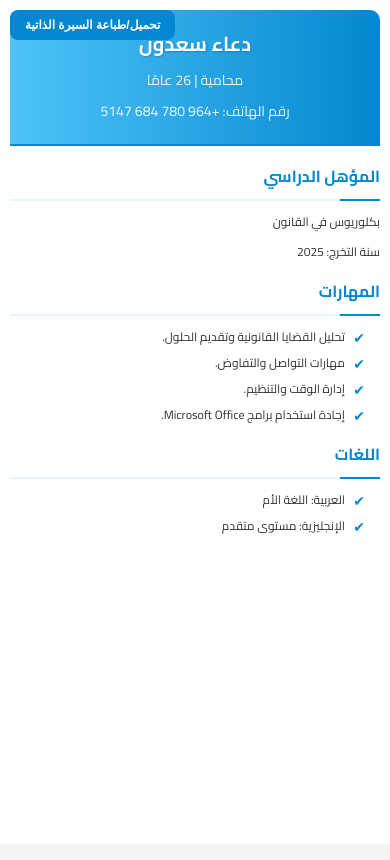
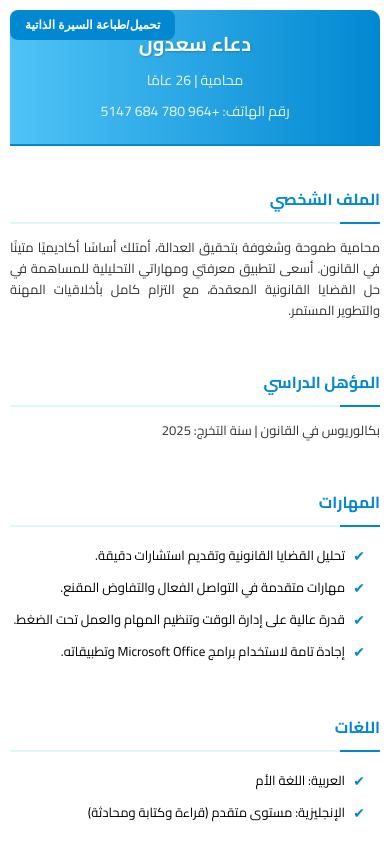
Before and after one commit to Fadhelalrayes/snake, a plain HTML site: page index.html in a window 390 px wide. Drawn offline with Linux system fonts and the light colour scheme.

Commit message:
Update index.html

```diff
--- a/index.html
+++ b/index.html
@@ -17,13 +17,14 @@
         }
 
         .cv-container {
-            width: 210mm; /* حجم A4 */
-            min-height: 297mm; /* حجم A4 */
+            width: 210mm; /* A4 width */
+            height: 297mm; /* A4 height */
             background: #ffffff;
             box-shadow: 0 0 20px rgba(0, 0, 0, 0.1);
             padding: 15mm;
             box-sizing: border-box;
-            overflow: hidden; /* منع التجاوز */
+            display: flex;
+            flex-direction: column;
             position: relative;
         }
 
@@ -51,7 +52,7 @@
         }
 
         .cv-section {
-            margin: 15px 0;
+            margin: 10px 0;
         }
 
         .cv-section h2 {
@@ -73,10 +74,13 @@
             right: 0;
         }
 
-        .cv-section p, .cv-section ul {
+        .cv-section p {
             color: #333;
             font-size: 14px;
-            line-height: 1.5;
+            line-height: 1.6;
+            /* محاذاة النص مثل الكتب */
+            text-align: justify;
+            text-justify: inter-word;
         }
 
         .cv-section ul {
@@ -88,6 +92,7 @@
             margin-bottom: 8px;
             position: relative;
             padding-right: 20px;
+            font-size: 14px;
         }
 
         .cv-section ul li::before {
@@ -119,33 +124,37 @@
             transform: scale(1.05);
         }
 
+        /* --- Print Styles --- */
         @media print {
-            body {
-                background: none;
+            html, body {
+                width: 210mm;
+                height: 297mm;
+                margin: 0;
+                padding: 0;
+                background: #fff;
             }
             .cv-container {
                 box-shadow: none;
                 margin: 0;
-                padding: 10mm;
                 width: 100%;
                 height: 100%;
+                padding: 15mm;
+                page-break-after: avoid;
             }
             .print-btn {
                 display: none;
             }
             .cv-header {
                 background: linear-gradient(to left, #0288d1, #4fc3f7) !important;
-                -webkit-print-color-adjust: exact; /* للحفاظ على الألوان عند الطباعة */
+                -webkit-print-color-adjust: exact; /* For Chrome/Safari */
+                color-adjust: exact; /* Standard */
                 color: #fff !important;
             }
-            .cv-section h2 {
+            .cv-section h2, .cv-section ul li::before {
                 color: #0288d1 !important;
             }
             .cv-section h2::after {
                 background: #0288d1 !important;
-            }
-            .cv-section ul li::before {
-                color: #0288d1 !important;
             }
             @page {
                 size: A4;
@@ -153,26 +162,21 @@
             }
         }
 
+        /* --- Responsive Styles --- */
         @media (max-width: 800px) {
             body {
                 align-items: flex-start;
             }
             .cv-container {
                 width: 100%;
+                height: auto;
                 min-height: 100vh;
-                height: auto;
                 padding: 10px;
                 box-shadow: none;
             }
-            .cv-header h1 {
-                font-size: 20px;
-            }
-            .cv-section h2 {
-                font-size: 16px;
-            }
-            .cv-section p, .cv-section ul {
-                font-size: 12px;
-            }
+            .cv-header h1 { font-size: 20px; }
+            .cv-section h2 { font-size: 16px; }
+            .cv-section p, .cv-section ul li { font-size: 13px; }
             .print-btn {
                 padding: 8px 15px;
                 font-size: 12px;
@@ -192,18 +196,22 @@
         </div>
 
         <div class="cv-section">
+            <h2>الملف الشخصي</h2>
+            <p>محامية طموحة وشغوفة بتحقيق العدالة، أمتلك أساسًا أكاديميًا متينًا في القانون. أسعى لتطبيق معرفتي ومهاراتي التحليلية للمساهمة في حل القضايا القانونية المعقدة، مع التزام كامل بأخلاقيات المهنة والتطوير المستمر.</p>
+        </div>
+
+        <div class="cv-section">
             <h2>المؤهل الدراسي</h2>
-            <p>بكلوريوس في القانون</p>
-            <p>سنة التخرج: 2025</p>
+            <p>بكالوريوس في القانون | سنة التخرج: 2025</p>
         </div>
 
         <div class="cv-section">
             <h2>المهارات</h2>
             <ul>
-                <li>تحليل القضايا القانونية وتقديم الحلول.</li>
-                <li>مهارات التواصل والتفاوض.</li>
-                <li>إدارة الوقت والتنظيم.</li>
-                <li>إجادة استخدام برامج Microsoft Office.</li>
+                <li>تحليل القضايا القانونية وتقديم استشارات دقيقة.</li>
+                <li>مهارات متقدمة في التواصل الفعال والتفاوض المقنع.</li>
+                <li>قدرة عالية على إدارة الوقت وتنظيم المهام والعمل تحت الضغط.</li>
+                <li>إجادة تامة لاستخدام برامج Microsoft Office وتطبيقاته.</li>
             </ul>
         </div>
 
@@ -211,7 +219,7 @@
             <h2>اللغات</h2>
             <ul>
                 <li>العربية: اللغة الأم</li>
-                <li>الإنجليزية: مستوى متقدم</li>
+                <li>الإنجليزية: مستوى متقدم (قراءة وكتابة ومحادثة)</li>
             </ul>
         </div>
     </div>
```
